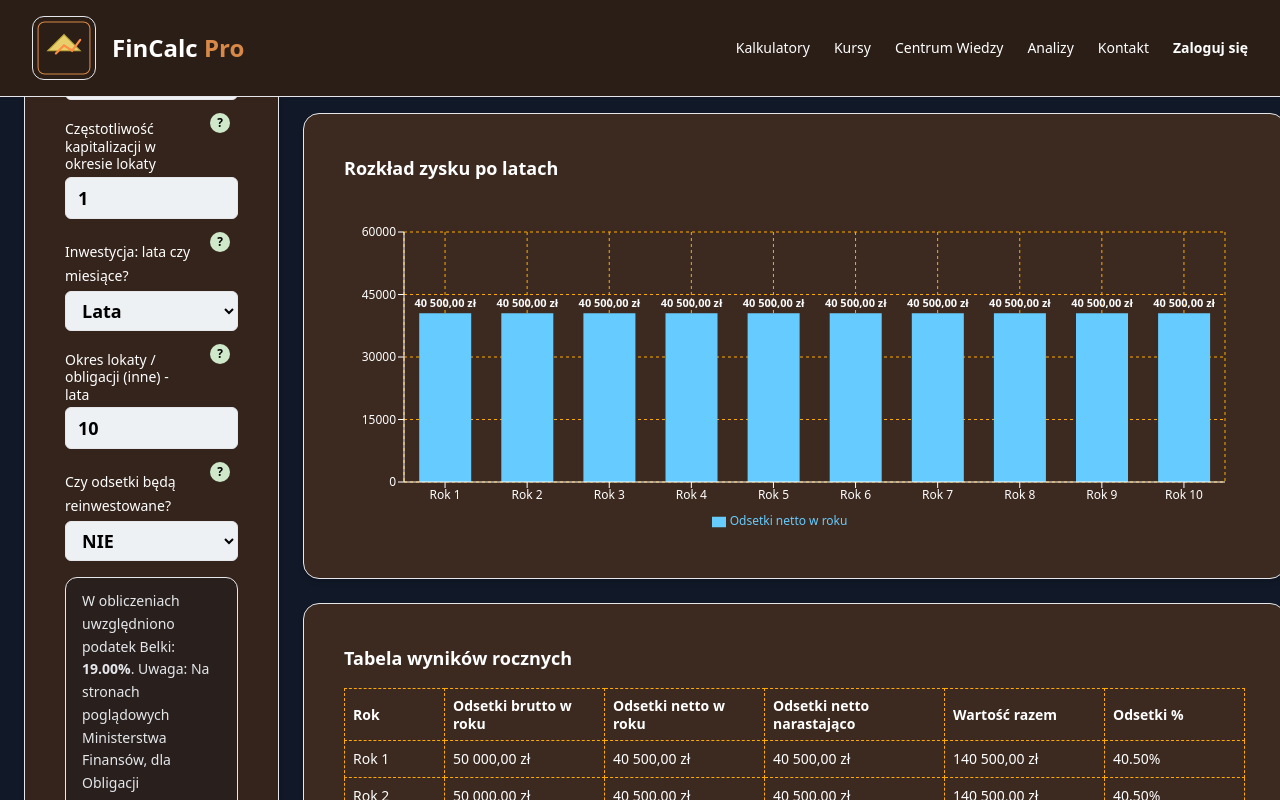
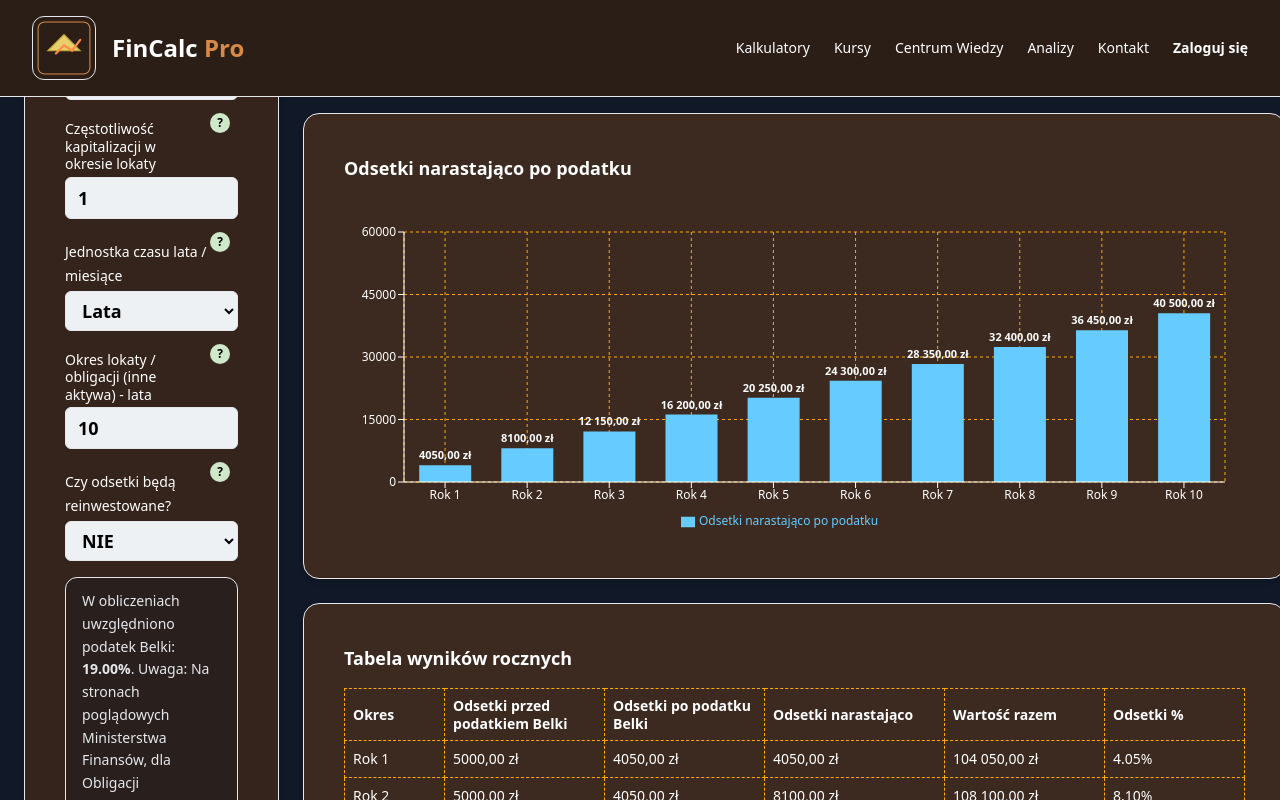
Before and after one commit to kemot405/fincalc-pro, a Next.js app: page /kalkulatory/kalkulator-wartosci-przyszlej in a window 1280 px wide. Both pictures are taken after a click on the button "Oblicz". Shown: the part 308-1108 px from the top of the page. Built offline with nearby package versions, Linux system fonts and the light colour scheme.

Commit message:
Aktualizacja kalkulatorów

```diff
--- a/app/kalkulatory/kalkulator-wartosci-przyszlej/page.tsx
+++ b/app/kalkulatory/kalkulator-wartosci-przyszlej/page.tsx
@@ -411,14 +411,14 @@ export default function KalkulatorPrzyszlejWartosciLokaty() {
     {
       key: "compoundingFrequency",
       label: "Częstotliwość kapitalizacji w okresie lokaty",
-      hint: "Ile razy w całym okresie lokaty lub obligacji odsetki będą naliczane. Jeśli odsetki są naliczane tylko raz na koniec okresu, wpisz 1.",
+      hint: "Ile razy w całym okresie lokaty lub obligacji odsetki będą naliczane. Przykład: 3 miesiące i wartość 1 oznacza naliczenie raz na koniec okresu. 3 miesiące i wartość 3 oznacza kapitalizację co miesiąc. 3 lata i wartość 3 oznacza kapitalizację raz w roku.",
       isDefault: false,
     },
     {
       key: "years",
       label: inputs.timeUnit === "lata"
-        ? "Okres lokaty / obligacji (inne) - lata"
-        : "Okres lokaty / obligacji (inne) - miesiące",
+        ? "Okres lokaty / obligacji (inne aktywa) - lata"
+        : "Okres lokaty / obligacji (inne aktywa) - miesiące",
       hint: inputs.timeUnit === "lata"
         ? "Podaj okres inwestycji w latach. Maksymalny okres dla wykresów i tabeli wynosi 40 lat."
         : "Podaj okres inwestycji w miesiącach. Na przykład 36 miesięcy oznacza 3 lata. Maksymalny okres dla wykresów i tabeli wynosi 480 miesięcy.",
@@ -587,33 +587,47 @@ export default function KalkulatorPrzyszlejWartosciLokaty() {
 
     const chartData: ChartRow[] = [];
 
-    if (years < 1) {
+    if (years <= 1) {
       const finalRowForShortPeriod = generatedRows[generatedRows.length - 1];
       const grossInterestForShortPeriod = generatedRows.reduce((sum, row) => sum + row.grossInterest, 0);
       const netInterestForShortPeriod = generatedRows.reduce((sum, row) => sum + row.netInterest, 0);
+      const cumulativeNetInterestForShortPeriod = netInterestForShortPeriod;
 
       chartData.push({
         label: "Po okresie lokaty",
         grossInterest: grossInterestForShortPeriod,
         netInterest: netInterestForShortPeriod,
-        cumulativeNetInterest: finalRowForShortPeriod?.cumulativeNetInterest ?? 0,
-        totalValue: finalRowForShortPeriod?.totalValue ?? capital,
-        netInterestPercent: finalRowForShortPeriod?.netInterestPercent ?? 0,
+        cumulativeNetInterest: cumulativeNetInterestForShortPeriod,
+        totalValue: capital + cumulativeNetInterestForShortPeriod,
+        netInterestPercent: capital > 0 ? (cumulativeNetInterestForShortPeriod / capital) * 100 : 0,
       });
     } else {
       const chartYears = Math.max(Math.ceil(years), 0);
+      let cumulativeNetInterestForTable = 0;
 
       for (let year = 1; year <= chartYears; year++) {
         const yearStart = year - 1;
         const yearEnd = Math.min(year, years);
-        const matchingRows = generatedRows.filter((row) => {
+
+        const yearlyParts = generatedRows.map((row) => {
+          const rowStartYears = years * ((row.period - 1) / frequency);
           const rowEndYears = years * (row.period / frequency);
-          const rowStartYears = years * ((row.period - 1) / frequency);
-          return rowEndYears > yearStart && rowStartYears < yearEnd;
+          const rowDuration = Math.max(rowEndYears - rowStartYears, 0);
+          const overlapStart = Math.max(rowStartYears, yearStart);
+          const overlapEnd = Math.min(rowEndYears, yearEnd);
+          const overlapDuration = Math.max(overlapEnd - overlapStart, 0);
+          const share = rowDuration > 0 ? overlapDuration / rowDuration : 0;
+
+          return {
+            grossInterest: row.grossInterest * share,
+            netInterest: row.netInterest * share,
+          };
         });
-        const lastRow = matchingRows[matchingRows.length - 1];
-        const yearlyGrossInterest = matchingRows.reduce((sum, row) => sum + row.grossInterest, 0);
-        const yearlyNetInterest = matchingRows.reduce((sum, row) => sum + row.netInterest, 0);
+
+        const yearlyGrossInterest = yearlyParts.reduce((sum, row) => sum + row.grossInterest, 0);
+        const yearlyNetInterest = yearlyParts.reduce((sum, row) => sum + row.netInterest, 0);
+        cumulativeNetInterestForTable += yearlyNetInterest;
+
         const label =
           yearEnd - yearStart < 1
             ? `Okres końcowy (${Math.round((yearEnd - yearStart) * 12)} mies.)`
@@ -623,9 +637,9 @@ export default function KalkulatorPrzyszlejWartosciLokaty() {
           label,
           grossInterest: yearlyGrossInterest,
           netInterest: yearlyNetInterest,
-          cumulativeNetInterest: lastRow?.cumulativeNetInterest ?? 0,
-          totalValue: lastRow?.totalValue ?? capital,
-          netInterestPercent: lastRow?.netInterestPercent ?? 0,
+          cumulativeNetInterest: cumulativeNetInterestForTable,
+          totalValue: capital + cumulativeNetInterestForTable,
+          netInterestPercent: capital > 0 ? (cumulativeNetInterestForTable / capital) * 100 : 0,
         });
       }
     }
@@ -726,7 +740,7 @@ export default function KalkulatorPrzyszlejWartosciLokaty() {
                           <InfoHint text="Wybierz, czy okres inwestycji w kolejnym polu podajesz w latach czy w miesiącach. Jeśli wybierzesz miesiące i wpiszesz 36, kalkulator policzy okres jako 3 lata." />
                         </div>
                         <label className="text-sm text-yellow-200 pr-16 leading-tight">
-                          Inwestycja: lata czy miesiące?
+                          Jednostka czasu lata / miesiące
                         </label>
                         <select
                           value={inputs.timeUnit}
@@ -849,7 +863,7 @@ export default function KalkulatorPrzyszlejWartosciLokaty() {
                     <h3 className="text-lg font-semibold text-yellow-300 mb-4">
                       {inputs.timeUnit === "miesiące" && inputs.years < 12
                         ? "Odsetki po okresie lokaty"
-                        : "Rozkład zysku po latach"}
+                        : "Odsetki narastająco po podatku"}
                     </h3>
                     <ResponsiveContainer width="100%" height={340}>
                       <BarChart
@@ -868,11 +882,11 @@ export default function KalkulatorPrzyszlejWartosciLokaty() {
                         />
                         <Legend wrapperStyle={{ color: "#fff", fontSize: 12 }} />
                         <Bar
-                          dataKey="netInterest"
+                          dataKey="cumulativeNetInterest"
                           fill="#66ccff"
                           name={inputs.timeUnit === "miesiące" && inputs.years < 12
-                            ? "Odsetki netto po okresie"
-                            : "Odsetki netto w roku"}
+                            ? "Odsetki po podatku Belki"
+                            : "Odsetki narastająco po podatku"}
                           maxBarSize={52}
                         >
                           <LabelList
@@ -899,20 +913,16 @@ export default function KalkulatorPrzyszlejWartosciLokaty() {
                         <thead>
                           <tr>
                             <th className="w-[100px] p-2 border border-dashed border-[#ffaa00] whitespace-normal break-words">
-                              {inputs.timeUnit === "miesiące" && inputs.years < 12 ? "Okres" : "Rok"}
+                              Okres
                             </th>
                             <th className="w-[160px] p-2 border border-dashed border-[#ffaa00] whitespace-normal break-words leading-tight">
-                              {inputs.timeUnit === "miesiące" && inputs.years < 12
-                                ? "Odsetki przed podatkiem Belki"
-                                : "Odsetki brutto w roku"}
+                              Odsetki przed podatkiem Belki
                             </th>
                             <th className="w-[160px] p-2 border border-dashed border-[#ffaa00] whitespace-normal break-words leading-tight">
-                              {inputs.timeUnit === "miesiące" && inputs.years < 12
-                                ? "Odsetki po podatku Belki"
-                                : "Odsetki netto w roku"}
+                              Odsetki po podatku Belki
                             </th>
                             <th className="w-[180px] p-2 border border-dashed border-[#ffaa00] whitespace-normal break-words leading-tight">
-                              Odsetki netto narastająco
+                              Odsetki narastająco
                             </th>
                             <th className="w-[160px] p-2 border border-dashed border-[#ffaa00] whitespace-normal break-words leading-tight">
                               Wartość razem
@@ -961,17 +971,13 @@ export default function KalkulatorPrzyszlejWartosciLokaty() {
                           <div className="grid grid-cols-1 gap-2">
                             <div className="flex justify-between gap-4">
                               <span className="text-gray-300">
-                                {inputs.timeUnit === "miesiące" && inputs.years < 12
-                                  ? "Odsetki przed podatkiem Belki"
-                                  : "Odsetki brutto w roku"}
+                                Odsetki przed podatkiem Belki
                               </span>
                               <span className="font-semibold text-white text-right">{formatCurrency(r.grossInterest)}</span>
                             </div>
                             <div className="flex justify-between gap-4">
                               <span className="text-gray-300">
-                                {inputs.timeUnit === "miesiące" && inputs.years < 12
-                                  ? "Odsetki po podatku Belki"
-                                  : "Odsetki netto w roku"}
+                                Odsetki po podatku Belki
                               </span>
                               <span className="font-semibold text-white text-right">{formatCurrency(r.netInterest)}</span>
                             </div>
```
